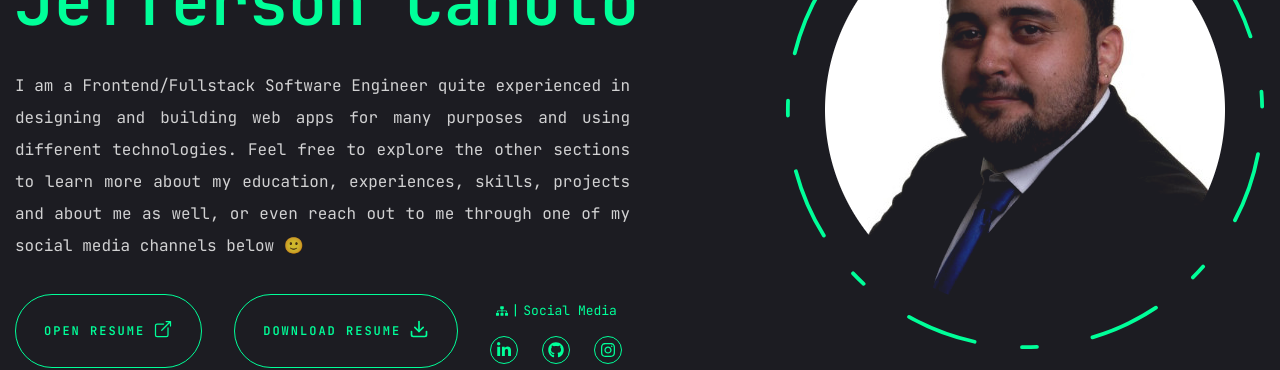
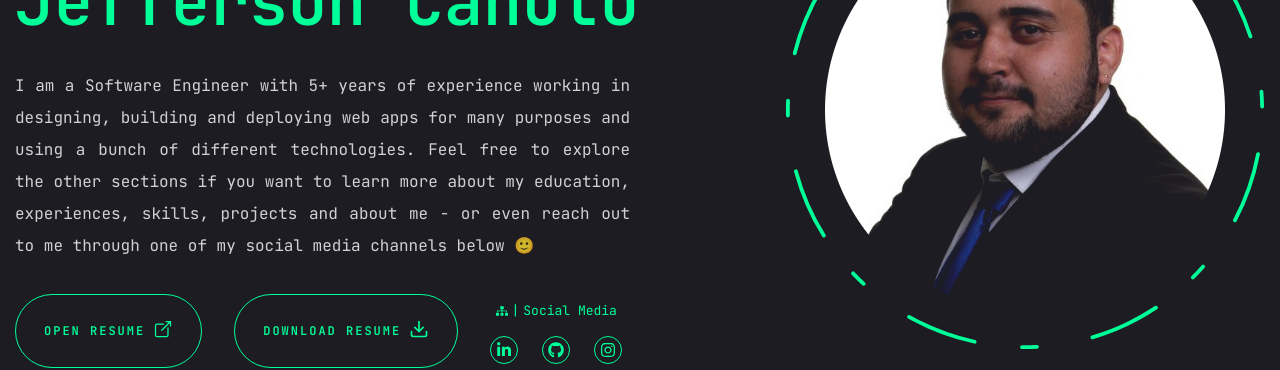
Before and after one commit to JeffersonCanuto/jefferson-portfolio, a Next.js app: page / in a window 1280 px wide. Shown: the part 304-674 px from the top of the page. Built offline with nearby package versions, Linux system fonts and the light colour scheme; no server answers.

Commit message:
chore: update strings in Home page

```diff
--- a/src/strings/pages/Home.ts
+++ b/src/strings/pages/Home.ts
@@ -3,9 +3,9 @@ import { HomeStrings } from "@/types/pages/Home";
 const homeStrings:Record<"en" | "br", HomeStrings> = {
     en: {
         title: "Software Engineer",
-        introduction: "I am a Frontend/Fullstack Software Engineer quite experienced in designing and building \
-            web apps for many purposes and using different technologies. Feel free to explore the other sections to \
-            learn more about my education, experiences, skills, projects and about me as well, or even reach out to \
+        introduction: "I am a Software Engineer with 5+ years of experience working in designing, building and deploying \
+            web apps for many purposes and using a bunch of different technologies. Feel free to explore the other sections \
+            if you want to learn more about my education, experiences, skills, projects and about me - or even reach out to \
             me through one of my social media channels below",
         openButton: "Open Resume" ,
         downloadButton: "Download Resume",
@@ -13,10 +13,10 @@ const homeStrings:Record<"en" | "br", HomeStrings> = {
     },
     br: {
         title: "Engenheiro de Software",
-        introduction: "Eu sou um Engenheiro de Software Frontend/Fullstack, com vasta experiência em projetar \
-            e construir aplicações web para muitos propósitos e utilizando várias tecnologias. Sinta-se à vontade \
-            para explorar as outras seções, para saber mais sobre a minha educação, experiências, habilidades, projetos \
-            e sobre mim, ou entrar em contato comigo através das redes sociais abaixo",
+        introduction: "Eu sou um Engenheiro de Software com vasta experiência em projetar, construir e disponibilizar aplicações \
+            web para muitos propósitos e utilizando diversas tecnologias. Sinta-se à vontade para explorar as outras seções, para \
+            saber mais sobre a minha educação, experiências, habilidades, projetos e sobre mim - ou entrar em contato comigo através \
+            das redes sociais abaixo",
         openButton: "Abrir Curriculo" ,
         downloadButton: "Baixar Curriculo",
         socialMedia: "Redes Sociais"
```
